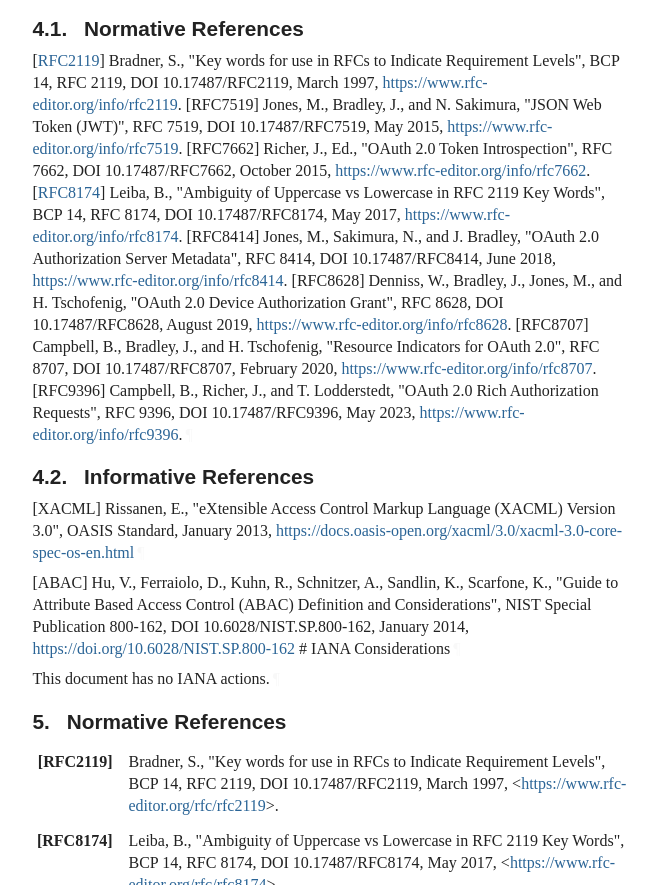
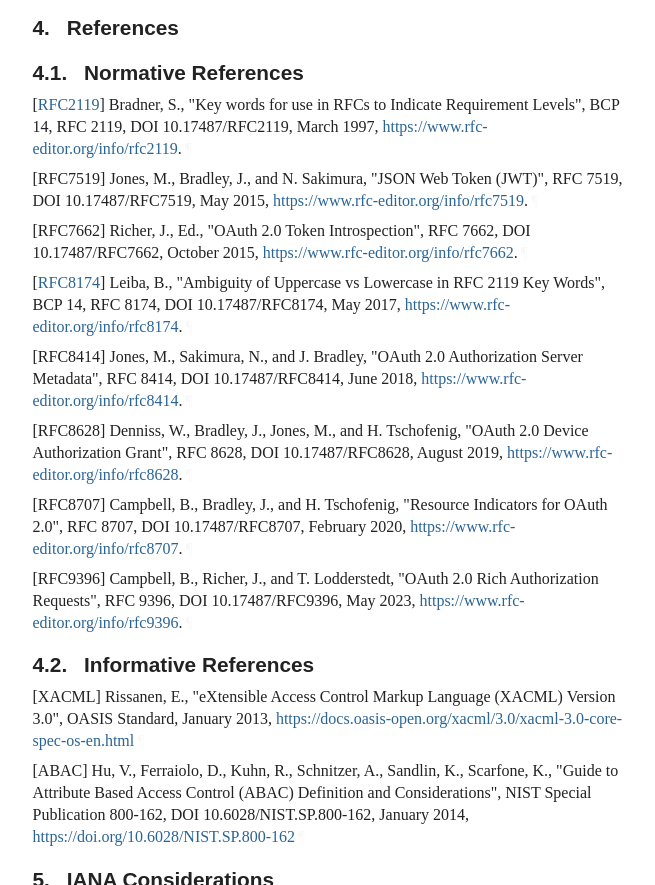
Before and after one commit to davidjbrossard/authzen-rar-profile, a plain HTML site: page draft-brossard-oauth-rar_authzen.html in a window 1280 px wide. Shown: the part 1915-2800 px from the top of the page, without its empty margins (92-747 px from the left). Drawn offline with Linux system fonts and the light colour scheme; a web font is replaced by a local one.

Commit message:
Script updating gh-pages from 0e501c9. [ci skip]

```diff
--- a/draft-brossard-oauth-rar_authzen.html
+++ b/draft-brossard-oauth-rar_authzen.html
@@ -1160,13 +1160,16 @@
             </ul>
 </li>
           <li class="compact toc ulBare ulEmpty" id="section-toc.1-1.5">
-            <p id="section-toc.1-1.5.1"><a href="#section-5" class="auto internal xref">5</a>.  <a href="#name-normative-references-2" class="internal xref">Normative References</a></p>
+            <p id="section-toc.1-1.5.1"><a href="#section-5" class="auto internal xref">5</a>.  <a href="#name-iana-considerations" class="internal xref">IANA Considerations</a></p>
 </li>
           <li class="compact toc ulBare ulEmpty" id="section-toc.1-1.6">
-            <p id="section-toc.1-1.6.1"><a href="#appendix-A" class="auto internal xref"></a><a href="#name-acknowledgments" class="internal xref">Acknowledgments</a></p>
+            <p id="section-toc.1-1.6.1"><a href="#section-6" class="auto internal xref">6</a>.  <a href="#name-normative-references-2" class="internal xref">Normative References</a></p>
 </li>
           <li class="compact toc ulBare ulEmpty" id="section-toc.1-1.7">
-            <p id="section-toc.1-1.7.1"><a href="#appendix-B" class="auto internal xref"></a><a href="#name-authors-addresses" class="internal xref">Authors' Addresses</a></p>
+            <p id="section-toc.1-1.7.1"><a href="#appendix-A" class="auto internal xref"></a><a href="#name-acknowledgments" class="internal xref">Acknowledgments</a></p>
+</li>
+          <li class="compact toc ulBare ulEmpty" id="section-toc.1-1.8">
+            <p id="section-toc.1-1.8.1"><a href="#appendix-B" class="auto internal xref"></a><a href="#name-authors-addresses" class="internal xref">Authors' Addresses</a></p>
 </li>
         </ul>
 </nav>
@@ -1184,7 +1187,8 @@
 <p id="section-1-2">The aim of this profile is to define an AuthZEN-conformant profile of the OAuth 2.0 Rich Authorization Requests [RFC9396]. [RFC9396] introduces a new parameter authorization_details that allows clients to specify their fine-grained authorization requirements using the expressiveness of JSON [RFC8259] data structures.<a href="#section-1-2" class="pilcrow">¶</a></p>
 <p id="section-1-3">This specification introduces a more structured format for the authorization_details parameter. The new format is also JSON [RFC8259] as a result of which this specification is conformant with [RFC9396] and is merely a stricter profile.<a href="#section-1-3" class="pilcrow">¶</a></p>
 <p id="section-1-4">For example the authorization request for a credit transfer mentioned in [RFC9396] would now be structured as follows<a href="#section-1-4" class="pilcrow">¶</a></p>
-<p id="section-1-5">{
+<p id="section-1-5"><code>
+{
     "subject": {
         "type": "user",
         "id": "Alice"
@@ -1210,7 +1214,8 @@
     "context": {
         "remittanceInformationUnstructured": "Ref Number Merchant"
     }
-}<a href="#section-1-5" class="pilcrow">¶</a></p>
+}
+</code><a href="#section-1-5" class="pilcrow">¶</a></p>
 <p id="section-1-6">Using AuthZEN as a format for authorization_details will increase the usability and the interoperability of [RFC9396]. In particular, it will be possible for the AS to forward the contents of the authorization_details parameter to an AuthZEN-conformant PDP.<a href="#section-1-6" class="pilcrow">¶</a></p>
 </section>
 </div>
@@ -1246,21 +1251,21 @@
 <a href="#section-4.1" class="section-number selfRef">4.1. </a><a href="#name-normative-references" class="section-name selfRef">Normative References</a>
         </h3>
 <p id="section-4.1-1"><span>[<a href="#RFC2119" class="cite xref">RFC2119</a>]</span>
-Bradner, S., "Key words for use in RFCs to Indicate Requirement Levels", BCP 14, RFC 2119, DOI 10.17487/RFC2119, March 1997, <a href="https://www.rfc-editor.org/info/rfc2119">https://www.rfc-editor.org/info/rfc2119</a>.
-[RFC7519]
-Jones, M., Bradley, J., and N. Sakimura, "JSON Web Token (JWT)", RFC 7519, DOI 10.17487/RFC7519, May 2015, <a href="https://www.rfc-editor.org/info/rfc7519">https://www.rfc-editor.org/info/rfc7519</a>.
-[RFC7662]
-Richer, J., Ed., "OAuth 2.0 Token Introspection", RFC 7662, DOI 10.17487/RFC7662, October 2015, <a href="https://www.rfc-editor.org/info/rfc7662">https://www.rfc-editor.org/info/rfc7662</a>.
-<span>[<a href="#RFC8174" class="cite xref">RFC8174</a>]</span>
-Leiba, B., "Ambiguity of Uppercase vs Lowercase in RFC 2119 Key Words", BCP 14, RFC 8174, DOI 10.17487/RFC8174, May 2017, <a href="https://www.rfc-editor.org/info/rfc8174">https://www.rfc-editor.org/info/rfc8174</a>.
-[RFC8414]
-Jones, M., Sakimura, N., and J. Bradley, "OAuth 2.0 Authorization Server Metadata", RFC 8414, DOI 10.17487/RFC8414, June 2018, <a href="https://www.rfc-editor.org/info/rfc8414">https://www.rfc-editor.org/info/rfc8414</a>.
-[RFC8628]
-Denniss, W., Bradley, J., Jones, M., and H. Tschofenig, "OAuth 2.0 Device Authorization Grant", RFC 8628, DOI 10.17487/RFC8628, August 2019, <a href="https://www.rfc-editor.org/info/rfc8628">https://www.rfc-editor.org/info/rfc8628</a>.
-[RFC8707]
-Campbell, B., Bradley, J., and H. Tschofenig, "Resource Indicators for OAuth 2.0", RFC 8707, DOI 10.17487/RFC8707, February 2020, <a href="https://www.rfc-editor.org/info/rfc8707">https://www.rfc-editor.org/info/rfc8707</a>.
-[RFC9396]
-Campbell, B., Richer, J., and T. Lodderstedt, "OAuth 2.0 Rich Authorization Requests", RFC 9396, DOI 10.17487/RFC9396, May 2023, <a href="https://www.rfc-editor.org/info/rfc9396">https://www.rfc-editor.org/info/rfc9396</a>.<a href="#section-4.1-1" class="pilcrow">¶</a></p>
+Bradner, S., "Key words for use in RFCs to Indicate Requirement Levels", BCP 14, RFC 2119, DOI 10.17487/RFC2119, March 1997, <a href="https://www.rfc-editor.org/info/rfc2119">https://www.rfc-editor.org/info/rfc2119</a>.<a href="#section-4.1-1" class="pilcrow">¶</a></p>
+<p id="section-4.1-2">[RFC7519]
+Jones, M., Bradley, J., and N. Sakimura, "JSON Web Token (JWT)", RFC 7519, DOI 10.17487/RFC7519, May 2015, <a href="https://www.rfc-editor.org/info/rfc7519">https://www.rfc-editor.org/info/rfc7519</a>.<a href="#section-4.1-2" class="pilcrow">¶</a></p>
+<p id="section-4.1-3">[RFC7662]
+Richer, J., Ed., "OAuth 2.0 Token Introspection", RFC 7662, DOI 10.17487/RFC7662, October 2015, <a href="https://www.rfc-editor.org/info/rfc7662">https://www.rfc-editor.org/info/rfc7662</a>.<a href="#section-4.1-3" class="pilcrow">¶</a></p>
+<p id="section-4.1-4"><span>[<a href="#RFC8174" class="cite xref">RFC8174</a>]</span>
+Leiba, B., "Ambiguity of Uppercase vs Lowercase in RFC 2119 Key Words", BCP 14, RFC 8174, DOI 10.17487/RFC8174, May 2017, <a href="https://www.rfc-editor.org/info/rfc8174">https://www.rfc-editor.org/info/rfc8174</a>.<a href="#section-4.1-4" class="pilcrow">¶</a></p>
+<p id="section-4.1-5">[RFC8414]
+Jones, M., Sakimura, N., and J. Bradley, "OAuth 2.0 Authorization Server Metadata", RFC 8414, DOI 10.17487/RFC8414, June 2018, <a href="https://www.rfc-editor.org/info/rfc8414">https://www.rfc-editor.org/info/rfc8414</a>.<a href="#section-4.1-5" class="pilcrow">¶</a></p>
+<p id="section-4.1-6">[RFC8628]
+Denniss, W., Bradley, J., Jones, M., and H. Tschofenig, "OAuth 2.0 Device Authorization Grant", RFC 8628, DOI 10.17487/RFC8628, August 2019, <a href="https://www.rfc-editor.org/info/rfc8628">https://www.rfc-editor.org/info/rfc8628</a>.<a href="#section-4.1-6" class="pilcrow">¶</a></p>
+<p id="section-4.1-7">[RFC8707]
+Campbell, B., Bradley, J., and H. Tschofenig, "Resource Indicators for OAuth 2.0", RFC 8707, DOI 10.17487/RFC8707, February 2020, <a href="https://www.rfc-editor.org/info/rfc8707">https://www.rfc-editor.org/info/rfc8707</a>.<a href="#section-4.1-7" class="pilcrow">¶</a></p>
+<p id="section-4.1-8">[RFC9396]
+Campbell, B., Richer, J., and T. Lodderstedt, "OAuth 2.0 Rich Authorization Requests", RFC 9396, DOI 10.17487/RFC9396, May 2023, <a href="https://www.rfc-editor.org/info/rfc9396">https://www.rfc-editor.org/info/rfc9396</a>.<a href="#section-4.1-8" class="pilcrow">¶</a></p>
 </section>
 </div>
 <div id="informative-references">
@@ -1271,17 +1276,23 @@
 <p id="section-4.2-1">[XACML]
 Rissanen, E., "eXtensible Access Control Markup Language (XACML) Version 3.0", OASIS Standard, January 2013, <a href="https://docs.oasis-open.org/xacml/3.0/xacml-3.0-core-spec-os-en.html">https://docs.oasis-open.org/xacml/3.0/xacml-3.0-core-spec-os-en.html</a><a href="#section-4.2-1" class="pilcrow">¶</a></p>
 <p id="section-4.2-2">[ABAC]
-Hu, V., Ferraiolo, D., Kuhn, R., Schnitzer, A., Sandlin, K., Scarfone, K., "Guide to Attribute Based Access Control (ABAC) Definition and Considerations", NIST Special Publication 800-162, DOI 10.6028/NIST.SP.800-162, January 2014, <a href="https://doi.org/10.6028/NIST.SP.800-162">https://doi.org/10.6028/NIST.SP.800-162</a>
-# IANA Considerations<a href="#section-4.2-2" class="pilcrow">¶</a></p>
-<p id="section-4.2-3">This document has no IANA actions.<a href="#section-4.2-3" class="pilcrow">¶</a></p>
+Hu, V., Ferraiolo, D., Kuhn, R., Schnitzer, A., Sandlin, K., Scarfone, K., "Guide to Attribute Based Access Control (ABAC) Definition and Considerations", NIST Special Publication 800-162, DOI 10.6028/NIST.SP.800-162, January 2014, <a href="https://doi.org/10.6028/NIST.SP.800-162">https://doi.org/10.6028/NIST.SP.800-162</a><a href="#section-4.2-2" class="pilcrow">¶</a></p>
 </section>
 </div>
 </section>
 </div>
+<div id="iana-considerations">
+<section id="section-5">
+      <h2 id="name-iana-considerations">
+<a href="#section-5" class="section-number selfRef">5. </a><a href="#name-iana-considerations" class="section-name selfRef">IANA Considerations</a>
+      </h2>
+<p id="section-5-1">This document has no IANA actions.<a href="#section-5-1" class="pilcrow">¶</a></p>
+</section>
+</div>
 <div id="sec-normative-references">
-<section id="section-5">
+<section id="section-6">
       <h2 id="name-normative-references-2">
-<a href="#section-5" class="section-number selfRef">5. </a><a href="#name-normative-references-2" class="section-name selfRef">Normative References</a>
+<a href="#section-6" class="section-number selfRef">6. </a><a href="#name-normative-references-2" class="section-name selfRef">Normative References</a>
       </h2>
 <dl class="references">
 <dt id="RFC2119">[RFC2119]</dt>
```
Also changed, not shown: draft-brossard-oauth-rar_authzen.txt.
